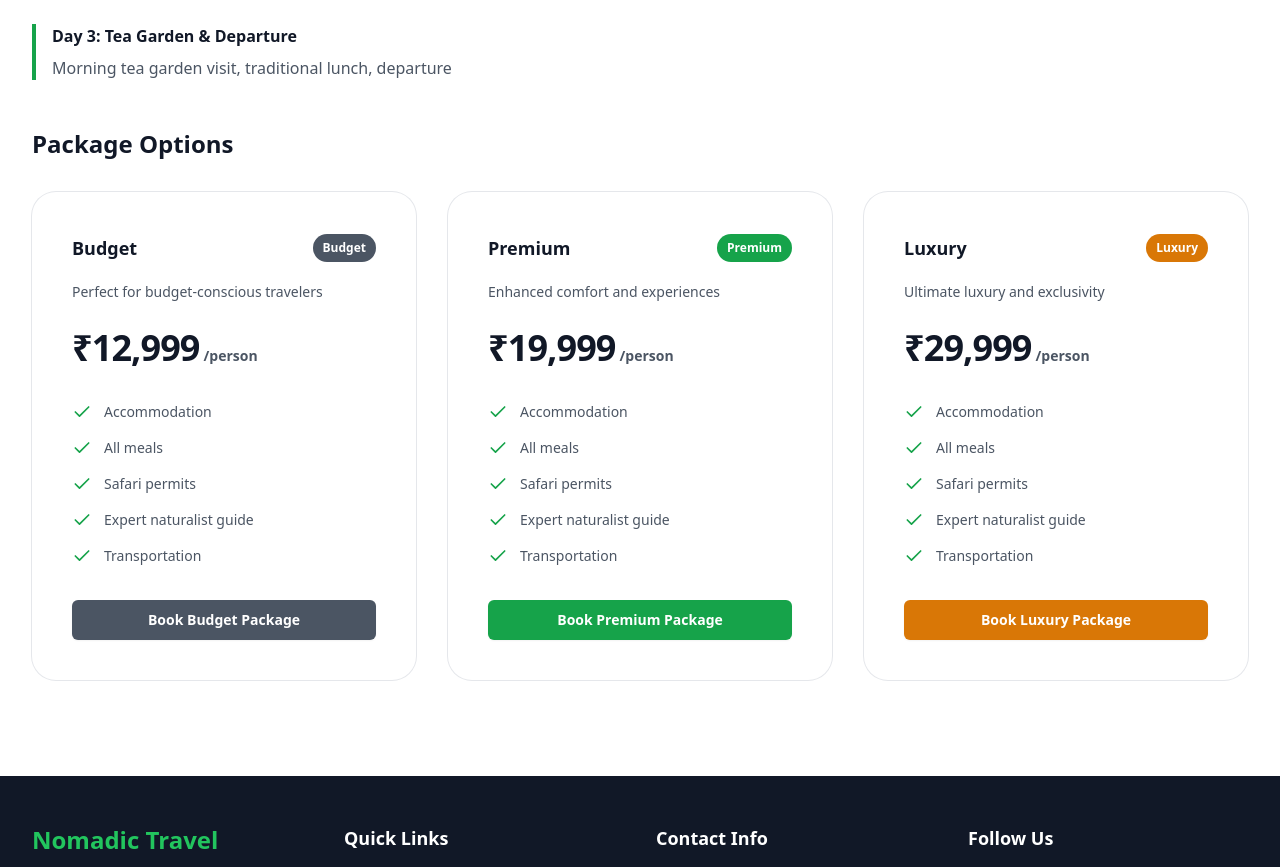
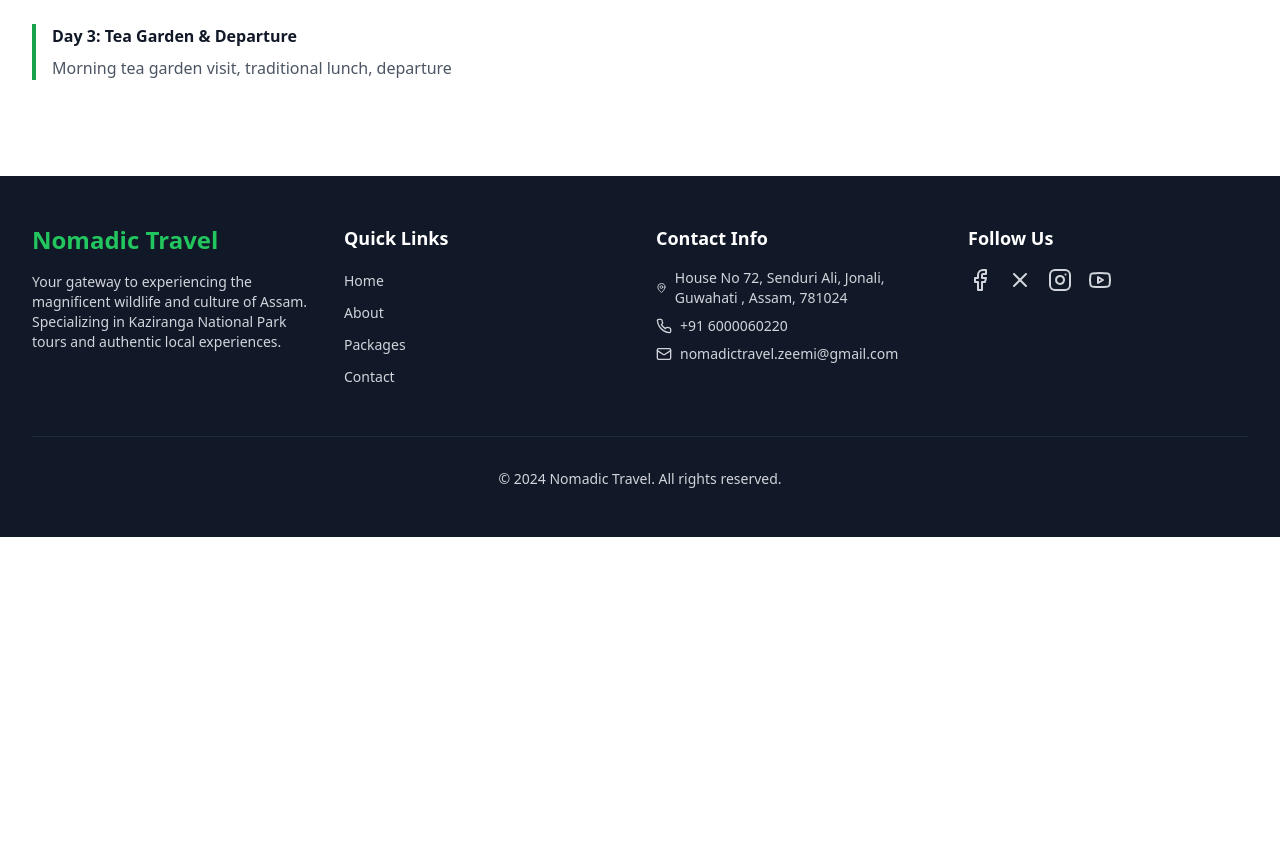
Before and after one commit to iamkallolpratim/nomadic-travel, a React (Vite) app: page /packages/classic-kaziranga in a window 1280 px wide. Shown: the part 1069-1936 px from the top of the page. After the commit the page ends 1606 px from the top, so only its background shows below. Built offline with nearby package versions, Linux system fonts and the light colour scheme.

Commit message:
price removed

```diff
--- a/src/components/packages/PackageCard.tsx
+++ b/src/components/packages/PackageCard.tsx
@@ -1,7 +1,8 @@
-import React from 'react';
-import { Calendar, Clock, IndianRupee } from 'lucide-react';
-import { Package } from '../../types';
-import { Link } from 'react-router-dom';
+/* eslint-disable @typescript-eslint/no-unused-vars */
+import React from "react";
+import { Clock, IndianRupee } from "lucide-react";
+import { Package } from "../../types";
+import { Link } from "react-router-dom";
 
 interface PackageCardProps {
   package: Package;
@@ -11,7 +12,11 @@ export function PackageCard({ package: pkg }: PackageCardProps) {
   return (
     <div className="flex flex-col overflow-hidden rounded-lg shadow-lg">
       <div className="flex-shrink-0">
-        <img className="h-48 w-full object-cover" src={pkg.image} alt={pkg.title} />
+        <img
+          className="h-48 w-full object-cover"
+          src={pkg.image}
+          alt={pkg.title}
+        />
       </div>
       <div className="flex flex-1 flex-col justify-between bg-white p-6">
         <div className="flex-1">
@@ -20,12 +25,14 @@ export function PackageCard({ package: pkg }: PackageCardProps) {
               <Clock className="mr-1.5 h-4 w-4" />
               {pkg.duration}
             </div>
-            <div className="flex items-center text-sm text-gray-500">
+            {/* <div className="flex items-center text-sm text-gray-500">
               <IndianRupee className="mr-1.5 h-4 w-4" />
               From ₹{pkg.price.budget.toLocaleString()}
-            </div>
+            </div> */}
           </div>
-          <h3 className="mt-4 text-xl font-semibold text-gray-900">{pkg.title}</h3>
+          <h3 className="mt-4 text-xl font-semibold text-gray-900">
+            {pkg.title}
+          </h3>
           <p className="mt-3 text-base text-gray-500">{pkg.description}</p>
           <div className="mt-4">
             <h4 className="text-sm font-medium text-gray-900">Highlights:</h4>
--- a/src/components/packages/PackageDetails.tsx
+++ b/src/components/packages/PackageDetails.tsx
@@ -1,3 +1,4 @@
+/* eslint-disable @typescript-eslint/no-unused-vars */
 import React from "react";
 import { Package } from "../../types";
 import { PricingTier } from "./PricingTier";
@@ -75,7 +76,7 @@ export function PackageDetails({ package: pkg }: PackageDetailsProps) {
         </div>
 
         {/* Pricing */}
-        <div className="mt-12">
+        {/* <div className="mt-12">
           <h2 className="text-2xl font-bold text-gray-900">Package Options</h2>
           <div className="mt-8 grid grid-cols-1 gap-8 lg:grid-cols-3">
             <PricingTier
@@ -94,7 +95,7 @@ export function PackageDetails({ package: pkg }: PackageDetailsProps) {
               features={pkg.included}
             />
           </div>
-        </div>
+        </div> */}
       </div>
     </div>
   );
--- a/src/data/packages.ts
+++ b/src/data/packages.ts
@@ -7,11 +7,11 @@ export const packages: Package[] = [
     description:
       "Experience the magic of Kaziranga with our most popular package featuring jeep safaris, elephant rides, and cultural experiences.",
     duration: "3 Days / 2 Nights",
-    price: {
-      budget: 12999,
-      premium: 19999,
-      luxury: 29999,
-    },
+    // price: {
+    //   budget: 12999,
+    //   premium: 19999,
+    //   luxury: 29999,
+    // },
     highlights: [
       "Early morning elephant safari",
       "Jeep safari in all ranges",
@@ -54,11 +54,11 @@ export const packages: Package[] = [
     description:
       "Explore the pristine wilderness of Dihing Patkai National Park, home to lush rainforests, diverse wildlife, and rich biodiversity. Perfect for nature enthusiasts and adventure seekers",
     duration: "4 Days / 3 Nights",
-    price: {
-      budget: 19999,
-      premium: 29999,
-      luxury: 39999,
-    },
+    // price: {
+    //   budget: 19999,
+    //   premium: 29999,
+    //   luxury: 39999,
+    // },
     highlights: [
       "Guided treks through lush rainforests",
       "Birdwatching and wildlife spotting",
@@ -109,11 +109,11 @@ export const packages: Package[] = [
     description:
       "Discover the diverse ecosystems of Dibru Saikhowa National Park, featuring unique wildlife, vibrant birdlife, and rich cultural heritage. Ideal for wildlife enthusiasts and nature explorers.",
     duration: "4 Days / 3 Nights",
-    price: {
-      budget: 19999,
-      premium: 29999,
-      luxury: 39999,
-    },
+    // price: {
+    //   budget: 19999,
+    //   premium: 29999,
+    //   luxury: 39999,
+    // },
     highlights: [
       "Rare feral horse sightings",
       "Birdwatching for exotic species",
--- a/src/types/index.ts
+++ b/src/types/index.ts
@@ -3,7 +3,7 @@ export interface Package {
   title: string;
   description: string;
   duration: string;
-  price: {
+  price?: {
     budget: number;
     premium: number;
     luxury: number;
```
